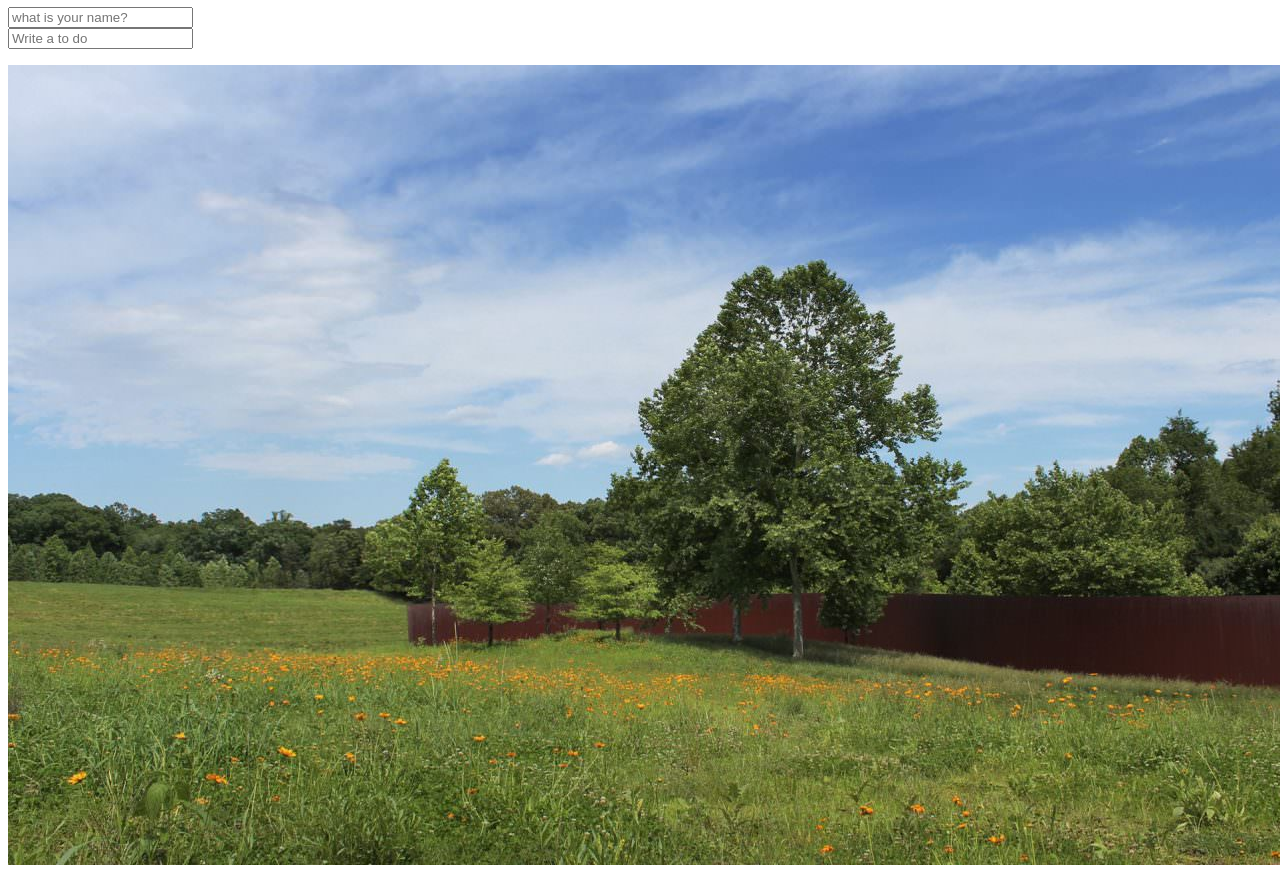
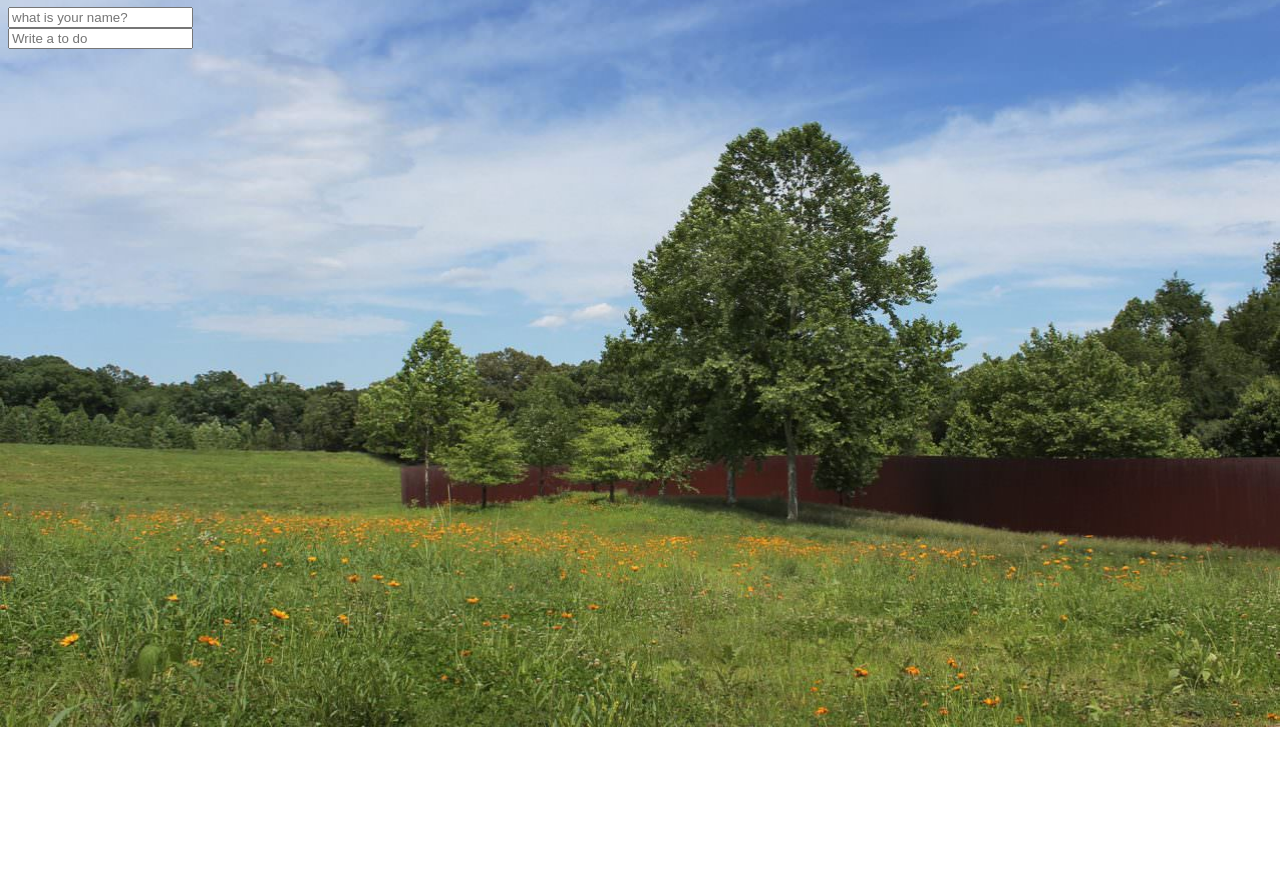
Before and after one commit to kimkyunghun3/Javascript_cloning, a plain HTML site: page index.html in a window 1280 px wide. Shown: the part 73-950 px from the top of the page. After the commit the page ends 800 px from the top, so only its background shows below. Drawn offline with Linux system fonts and the light colour scheme.

Commit message:
put background behind time,to-do list

```diff
--- a/bg.js
+++ b/bg.js
@@ -5,6 +5,7 @@ const IMG_NUMBER =3;
 function paintImage(imgNumber){
     const image =new Image();
     image.src =`images/${imgNumber +1}.jpg`;
+    image.classList.add('bgImage');
     body.appendChild(image);
 }
 
--- a/index.css
+++ b/index.css
@@ -13,3 +13,21 @@ h1{
 .showing{
     display:block;
 }
+@keyframes fadeIn{
+    from{
+        opacity:0;
+
+    }
+    to{
+        opacity: 1;
+    }
+}
+.bgImage{
+    position: absolute;
+    top:0;
+    left:0;
+    width:100%;
+    height: 100%;
+    z-index: -1;
+    animation: fadeIn .5s linear;
+}
```
